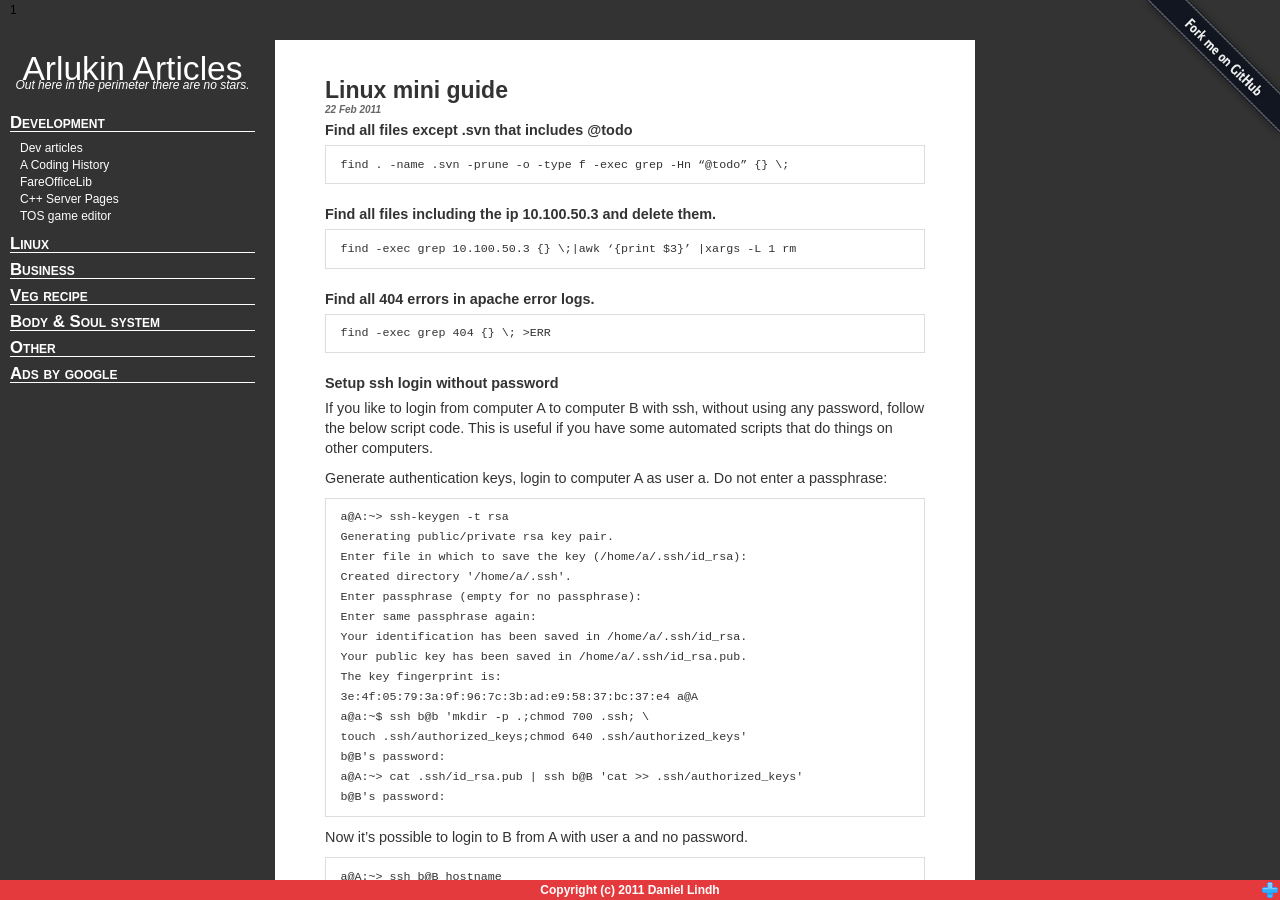
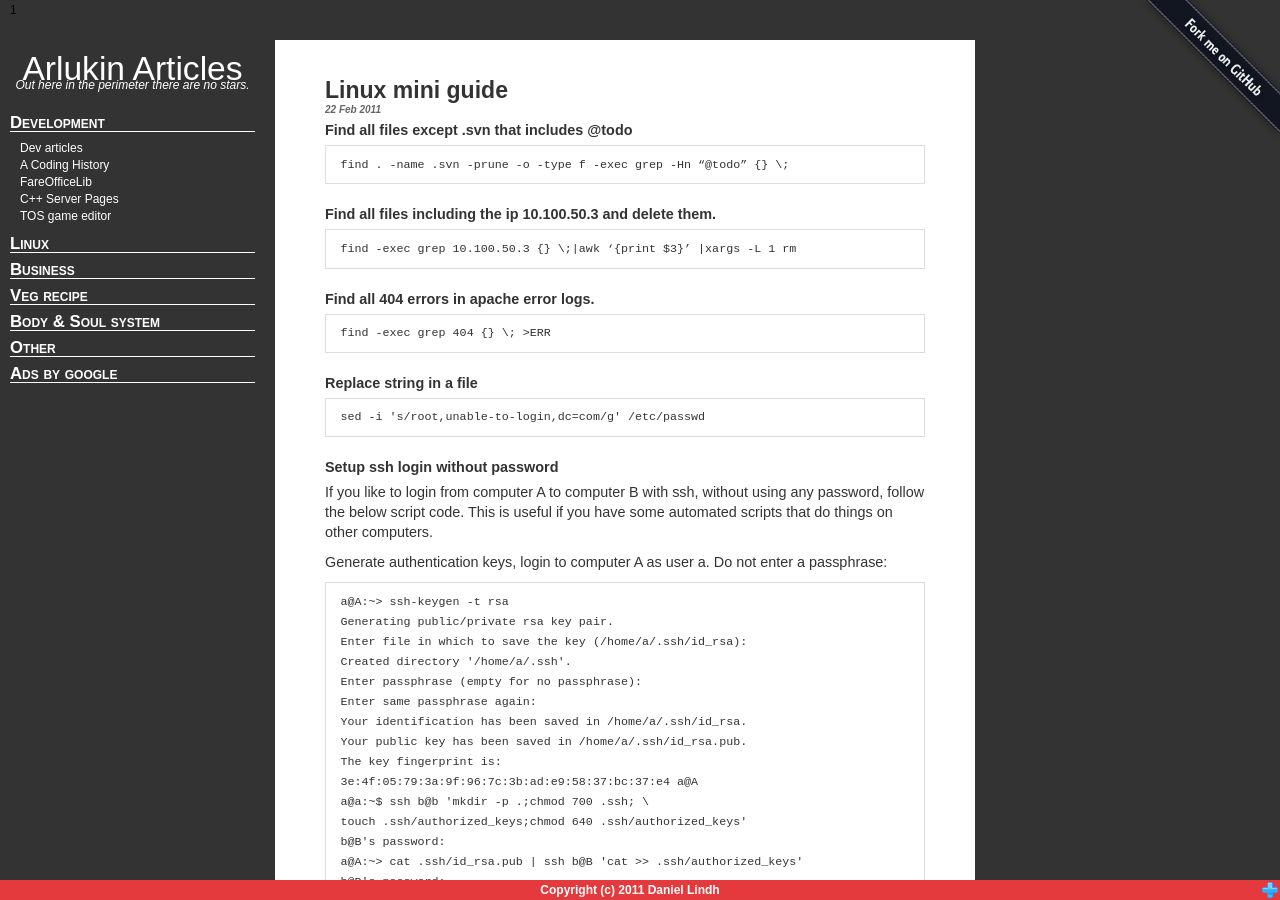
Before and after one commit to arlukin/arlukin.github.io, a Jekyll site: the page built from posts/linux/_posts/2011-02-22-linux-mini-guide.md, in a window 1280 px wide and 900 px high. Built offline with Jekyll 4.4.1, drawn with Linux system fonts in a browser that asks for light colours; Markdown is read by kramdown in place of the engine named in the settings; comment, search, counter and statistics services are not loaded.

Commit message:
Update posts/linux/_posts/2011-02-22-linux-mini-guide.md

```diff
--- a/posts/linux/_posts/2011-02-22-linux-mini-guide.md
+++ b/posts/linux/_posts/2011-02-22-linux-mini-guide.md
@@ -14,6 +14,10 @@ title: Linux mini guide
 ### Find all 404 errors in apache error logs.
 
     find -exec grep 404 {} \; >ERR
+
+### Replace string in a file
+
+    sed -i 's/root,unable-to-login,dc=com/g' /etc/passwd
 
 ### Setup ssh login without password
 
```
